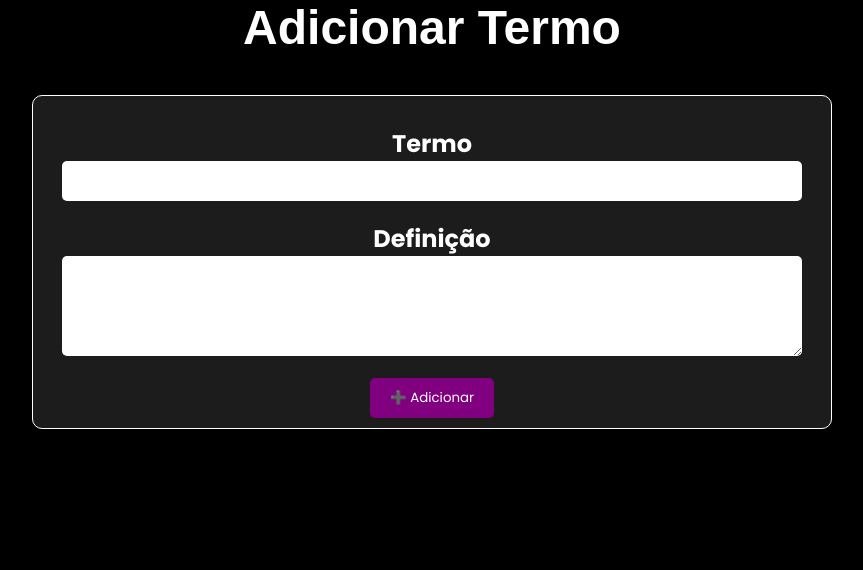
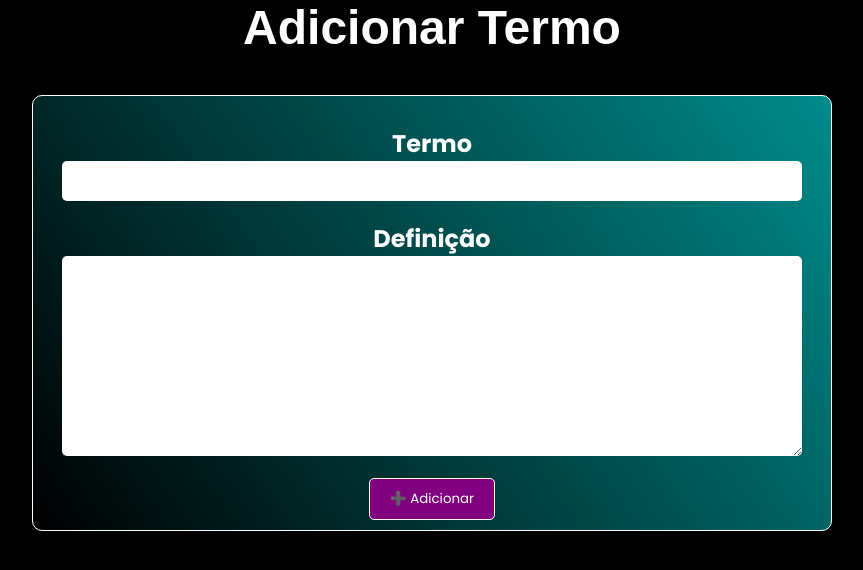
Before and after one commit to carvalhotamires/FlaskEdu, a Flask app: page /novo_termo in a window 1280 px wide. Shown: the part 212-782 px from the top of the page, without its empty margins (208-1071 px from the left). Run offline with Flask 3, Linux system fonts and the light colour scheme.

Commit message:
Menu Adicionar Termos

```diff
--- a/templates/novo_termo.html
+++ b/templates/novo_termo.html
@@ -1,7 +1,7 @@
 {% extends "base.html" %}
 {% block conteudo %}
 <h1>Adicionar Termo</h1>
-<div style="background-color: #1C1C1C; padding: 10px; border-radius: 10px; border: 1px solid white; max-width: 800px; margin: auto; margin-top: 40px;">
+<div style="background: linear-gradient(55deg, #000000, #008B8B); padding: 10px; border-radius: 10px; border: 1px solid white; max-width: 800px; margin: auto; margin-top: 40px;">
 
     <form method="POST" action="{{ url_for('glossario') }}">
         <!-- Seção 1: Termo -->
@@ -15,12 +15,12 @@
         <div style="margin-top: 20px; text-align: center">
             <h3 style="font-size: 1.5rem">Definição</h3>
             <textarea id="definicao" name="definicao" required
-                      style="width: 95%; height: 100px; padding: 10px; border-radius: 5px; border: none;"></textarea>
+                      style="width: 95%; height: 200px; padding: 10px; border-radius: 5px; border: none;"></textarea>
         </div>
 
         <!-- Botão -->
         <div style="text-align: center; margin-top: 15px">
-            <button type="submit" style="background-color: purple; color: white; padding: 10px 20px; border: none; border-radius: 5px;">
+            <button type="submit" style="background-color: purple; color: white; padding: 10px 20px; border: 1px solid white; border-radius: 5px;">
                 ➕ Adicionar
             </button>
         </div>
```
